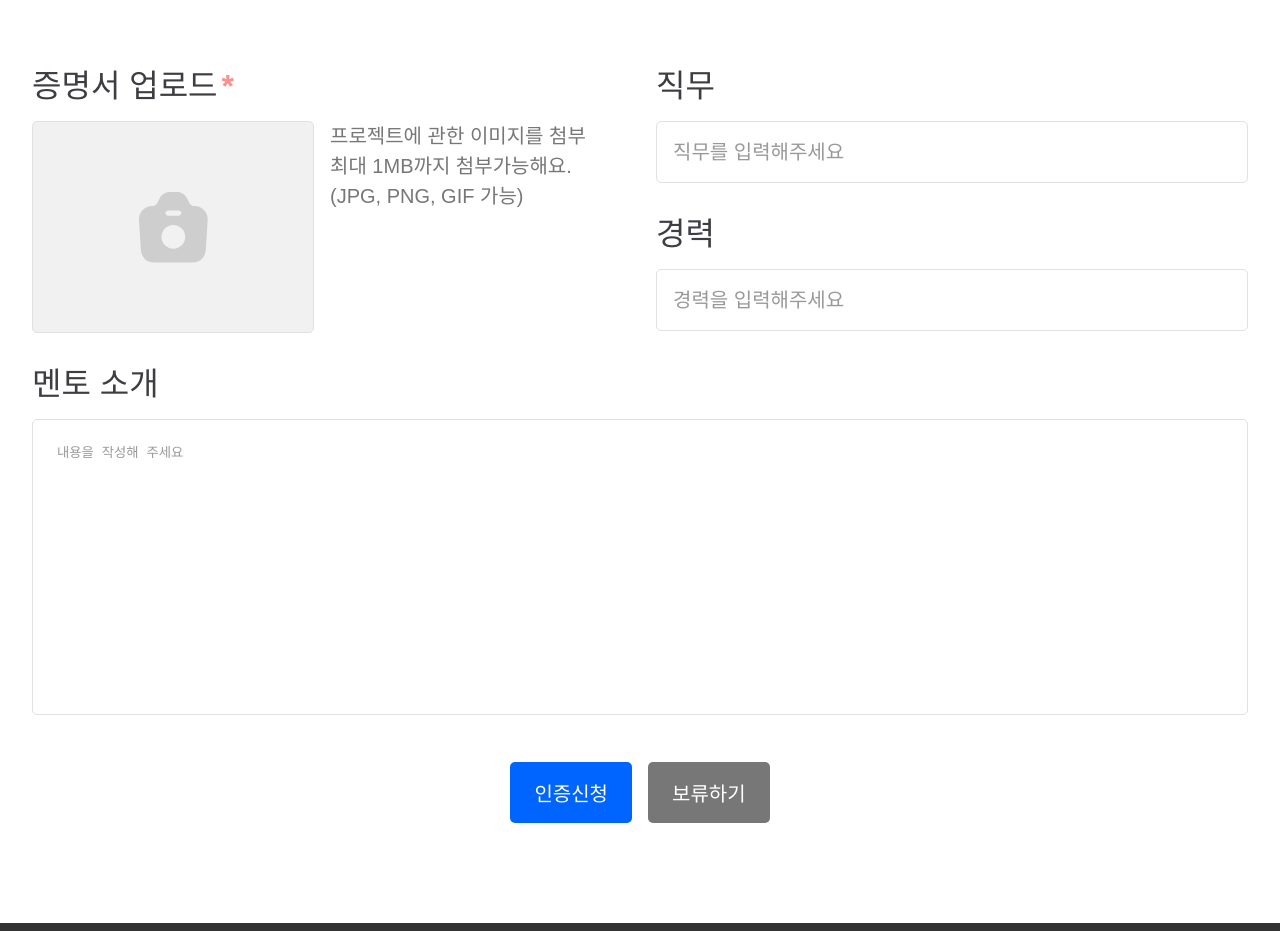
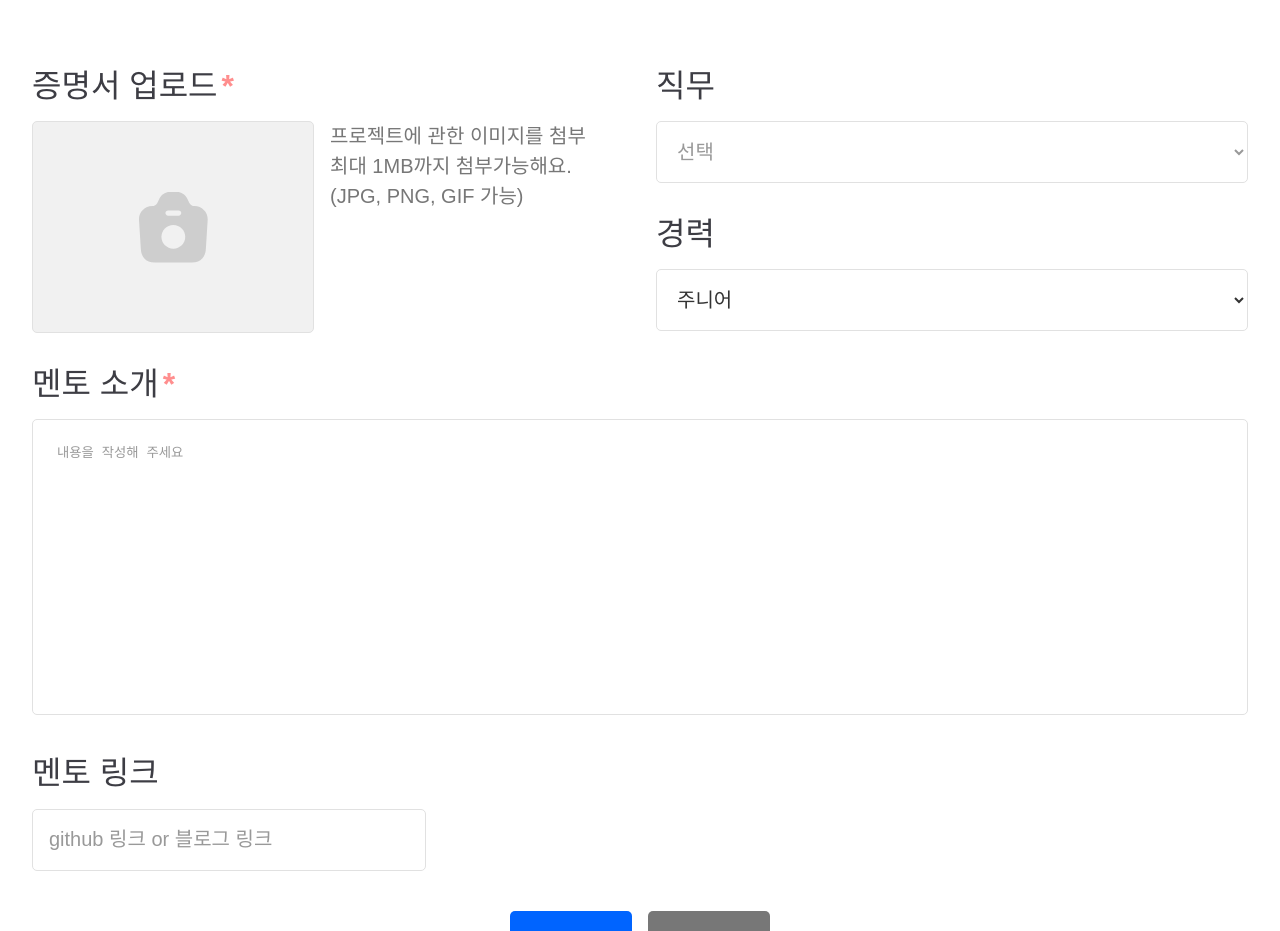
Before and after one commit to SWM14-HumanError/Match-Up-Frontend, a React (Vite) app: page /auth/mentor in a window 1280 px wide. Shown: the part 212-1143 px from the top of the page. Built offline with nearby package versions, Linux system fonts and the light colour scheme; a web font is replaced by a local one.

Commit message:
Feat: 멘토 인증 API 연결

```diff
--- a/src/constant/initData.ts
+++ b/src/constant/initData.ts
@@ -1,7 +1,7 @@
 import {
   IAdditionalInfoRequest,
   IEditFeedInfo, IEditMainMentoringRequest,
-  IEditProjectInfo, IFeedbackData, IMenteeEvaluationRequest,
+  IEditProjectInfo, IFeedbackData, IMenteeEvaluationRequest, IMentorAuthRequest,
   IMyPageDetail, IMyPageEdit,
   IProjectDetail, IRefuseContents
 } from './interfaces.ts';
@@ -150,7 +150,16 @@ export const InitMentoringRequest: IEditMainMentoringRequest = {
   content: '',
   stacks: [],
   roleType: '',
-  career: '',
+  career: '주니어',
   imageName: '',
   imageBase64: '',
 }
+
+export const InitMentorAuthRequest: IMentorAuthRequest = {
+  imageName: '',
+  imageBase64: '',
+  roleType: '',
+  career: '주니어',
+  content: '',
+  link: '',
+}
--- a/src/pages/MentorAuthPage.tsx
+++ b/src/pages/MentorAuthPage.tsx
@@ -1,18 +1,43 @@
-import {useState} from 'react';
+import {useEffect, useState} from 'react';
 import {useNavigate} from 'react-router-dom';
 import Navigation from '../components/navigation/Navigation.tsx';
 import ImgUpload from '../components/inputs/ImgUpload.tsx';
 import Footer from '../components/Footer.tsx';
+import SelectBox from '../components/inputs/SelectBox.tsx';
+import {getTechListEng, TechListKor} from '../components/inputs/SelectStackLevel.tsx';
+import {CareerOptions} from '../constant/selectOptions.ts';
+import {IMentorAuthRequest} from '../constant/interfaces.ts';
+import {InitMentorAuthRequest} from '../constant/initData.ts';
+import Api from '../constant/Api.ts';
 
 import '../styles/MainProjectPage.scss';
+import Alert from "../constant/Alert.ts";
 
 function MentorAuthPage() {
   const navigate = useNavigate();
   const [base64, setBase64] = useState<string | null>(null);
   const [base64FileName, setBase64FileName] = useState<string>('');
+  const [mentorRequest, setMentorRequest] = useState<IMentorAuthRequest>(InitMentorAuthRequest);
+
+  useEffect(() => {
+    //
+  }, []);
 
   function submit() {
     if (!base64 || !base64FileName) return;
+
+    Api.fetch('/api/v1/mentoring/verify', 'POST', {
+      ...mentorRequest,
+      imageName: base64FileName,
+      imageBase64: base64,
+      roleType: getTechListEng(mentorRequest.roleType),
+    })
+      .then(res => {
+        if (res?.ok) {
+          Alert.show('인증신청이 완료되었습니다.');
+          navigate('/mypage/profile', {replace: true});
+        }
+      })
   }
 
   return (
@@ -34,22 +59,31 @@ function MentorAuthPage() {
             <div>
               <h2>직무</h2>
               <div className='inputs_layout'>
-                <input type='text'
-                       maxLength={49}
-                       placeholder='직무를 입력해주세요'/>
+                <SelectBox options={TechListKor}
+                           value={mentorRequest.roleType}
+                           onChange={value => setMentorRequest(prev => ({...prev, roleType: value}))}/>
               </div>
 
               <h2>경력</h2>
               <div className='inputs_layout'>
-                <input type='text'
-                       maxLength={49}
-                       placeholder='경력을 입력해주세요'/>
+                <SelectBox options={CareerOptions}
+                           hasDefault={false}
+                           value={mentorRequest.career}
+                           onChange={value => setMentorRequest(prev => ({...prev, career: value}))}/>
               </div>
             </div>
           </div>
 
-          <h2>멘토 소개</h2>
-          <textarea placeholder='내용을 작성해 주세요'/>
+          <h2 className='essential'>멘토 소개</h2>
+          <textarea value={mentorRequest.content}
+                    placeholder='내용을 작성해 주세요'
+                    onChange={e => setMentorRequest(prev => ({...prev, content: e.target.value}))}/>
+
+          <h2>멘토 링크</h2>
+          <input type='text'
+                 value={mentorRequest.link}
+                 placeholder='github 링크 or 블로그 링크'
+                 onChange={e => setMentorRequest(prev => ({...prev, link: e.target.value}))}/>
 
           <div className='submit_button_layout'>
             <button type={'submit'} onClick={submit}>인증신청</button>
--- a/src/pages/ProfilePage/UserDetailPage.tsx
+++ b/src/pages/ProfilePage/UserDetailPage.tsx
@@ -342,7 +342,7 @@ function UserDetailPage() {
         {myID === userId && (
           <div className='modify_button_layout'>
             <Link to='/update/profile' className='button'>수정하기</Link>
-            {/*<Link to='/auth/mentor' className='button cancel'>멘토인증</Link>*/}
+            <Link to='/auth/mentor' className='button cancel'>멘토인증</Link>
           </div>
         )}
 
```
Also changed, not shown: src/constant/interfaces.ts (+9 -0 lines).
